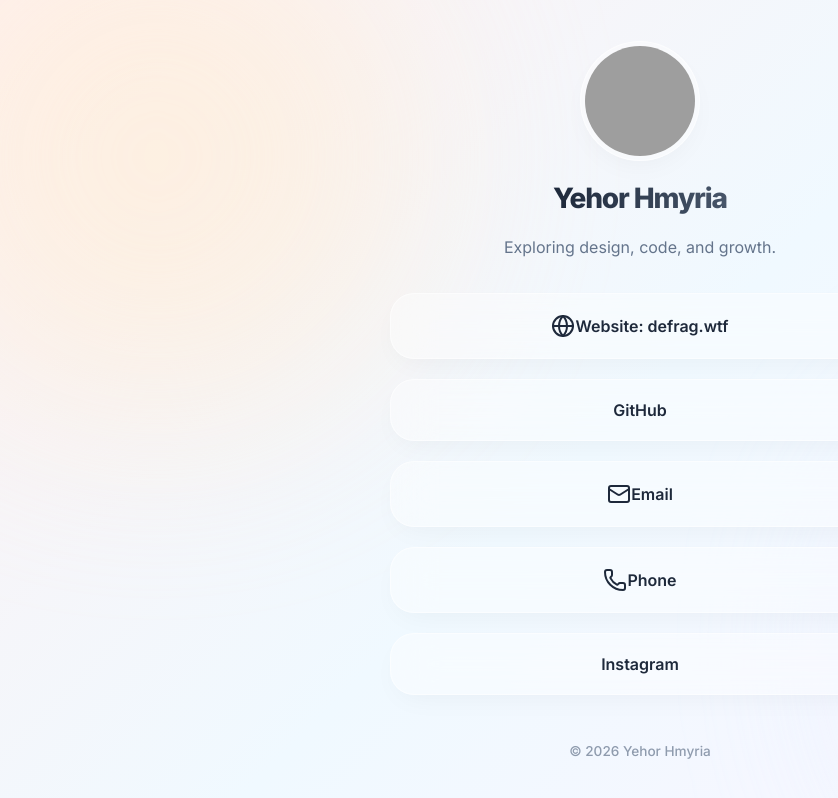
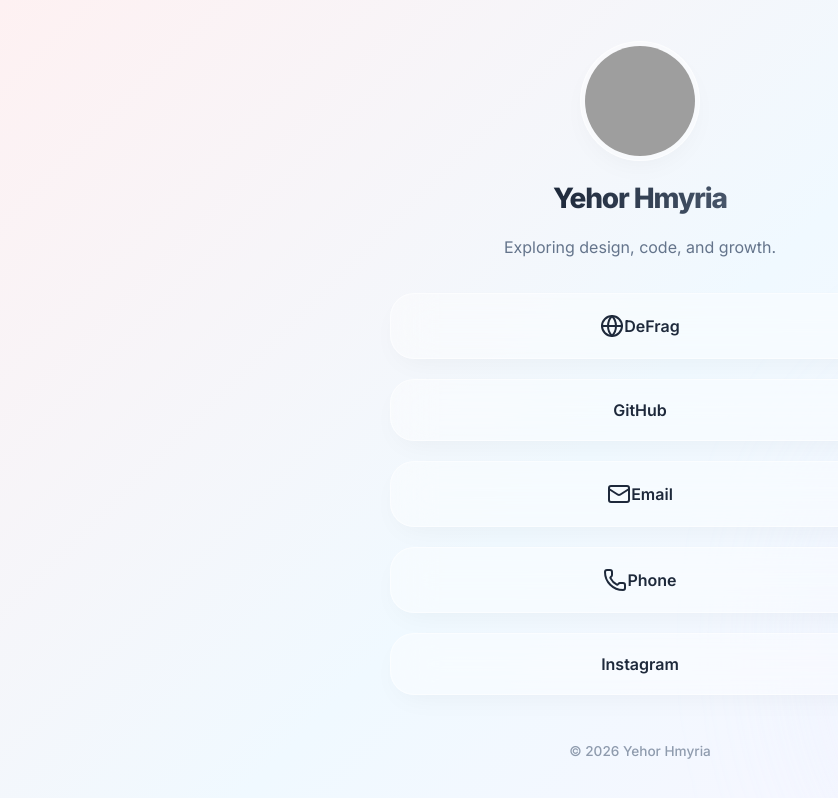
Before and after one commit to YehorHmyria/yhmyria-linktree, a plain HTML site: page index.html in a window 1280 px wide. Shown: the whole page, without its empty margins (0-838 px from the left). Drawn offline with nearby package versions, Linux system fonts and the light colour scheme; grey boxes are pictures that could not be loaded; some icons are missing.

Commit message:
style: comment out shape-1 background and update website link text.

```diff
--- a/index.html
+++ b/index.html
@@ -34,7 +34,7 @@
         <main class="links-grid">
             <a href="https://defrag.wtf/" class="link-card" target="_blank" rel="noopener noreferrer">
                 <i data-lucide="globe"></i>
-                Website: defrag.wtf
+                DeFrag
             </a>
 
             <a href="https://github.com/YehorHmyria" class="link-card" target="_blank" rel="noopener noreferrer">
--- a/style.css
+++ b/style.css
@@ -56,7 +56,7 @@ body {
 .shape-1 {
   width: 500px;
   height: 500px;
-  background: #ffedd5;
+  /* background: #ffedd5; */
   top: -100px;
   left: -100px;
 }
```
